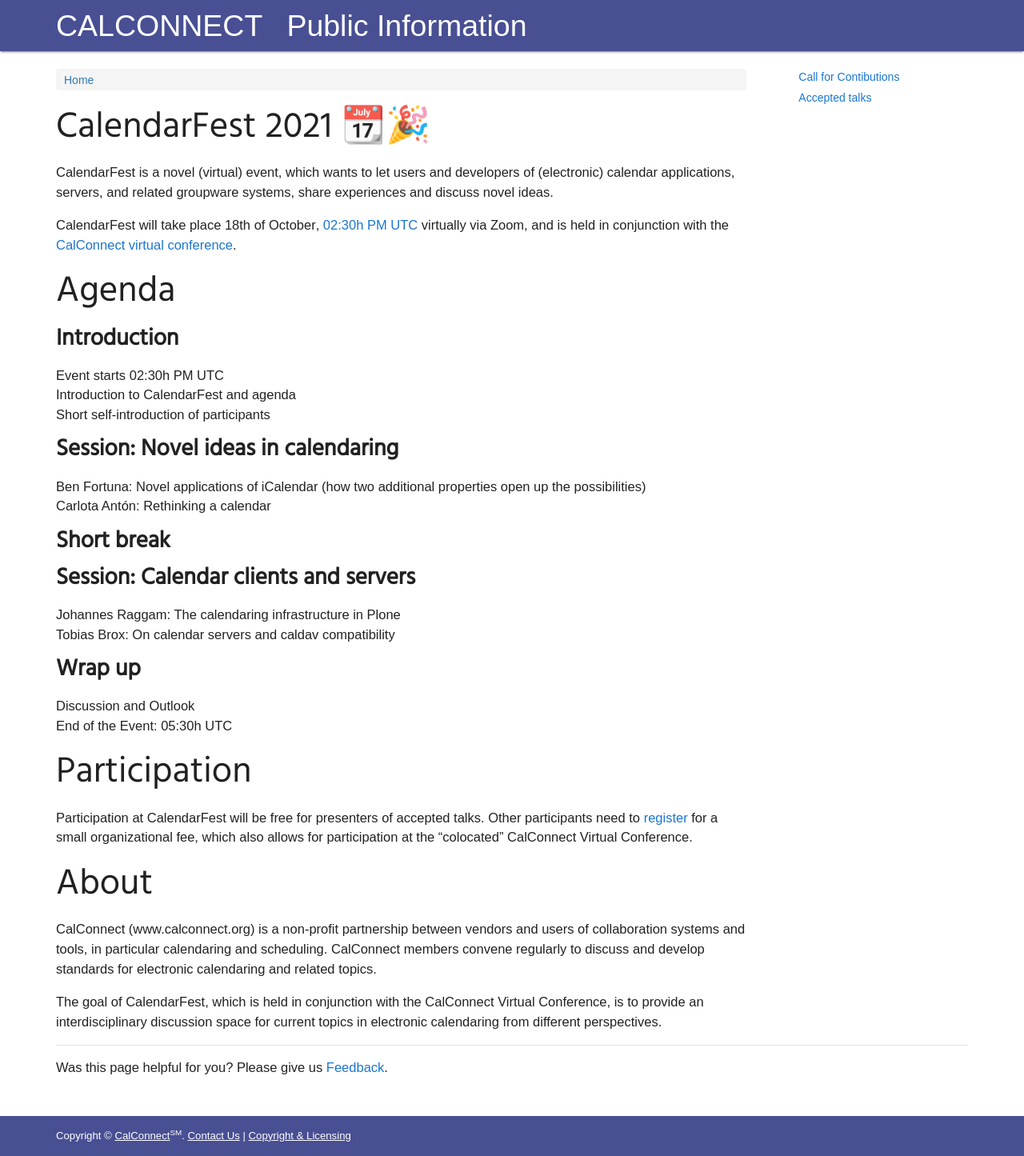
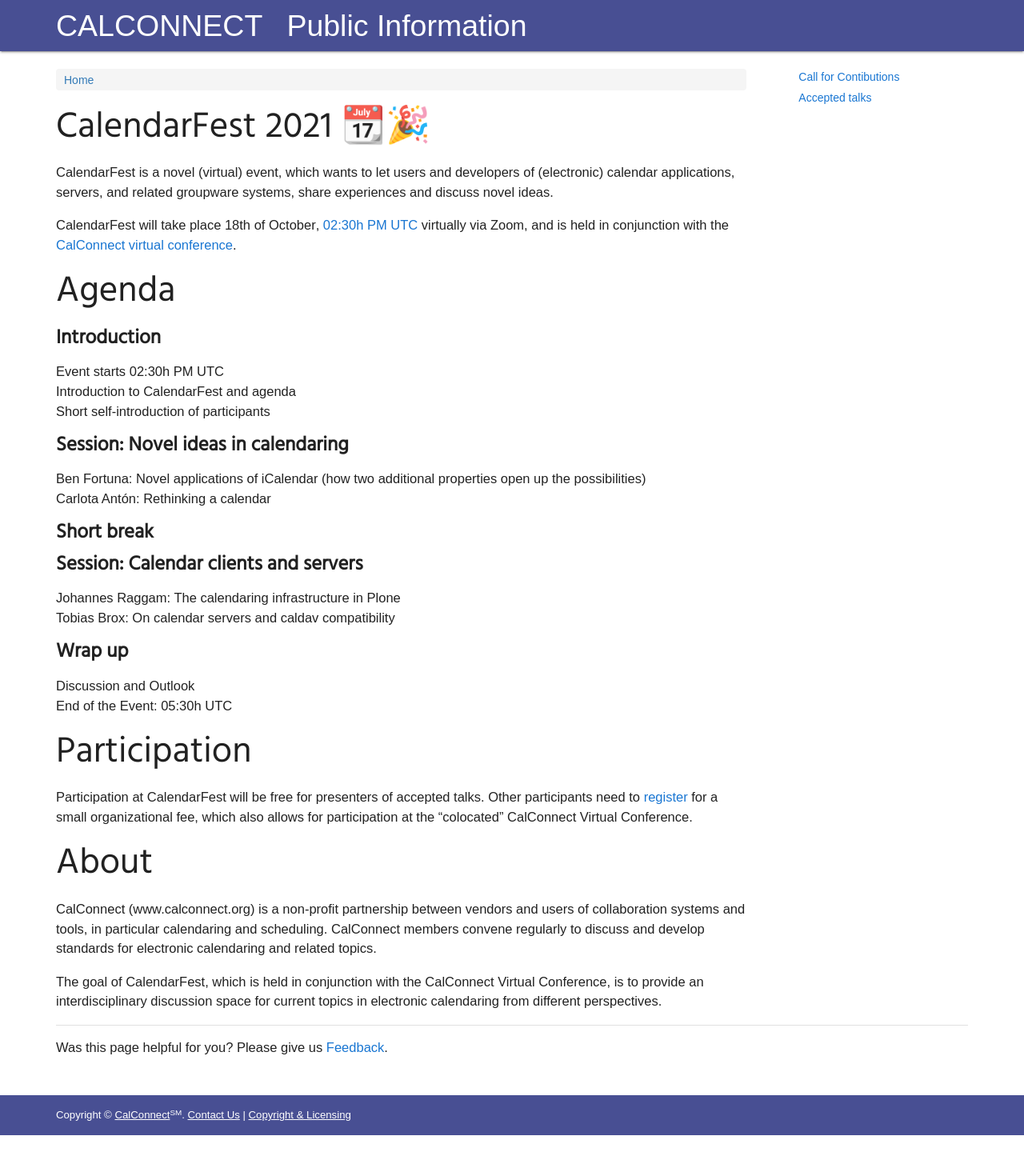
Before and after one commit to CalConnect/public, a Jekyll site: the page built from _pages/CalendarFest.md, in a window 1280 px wide. Shown: the whole page at 80% size. Built offline with Jekyll 4.4.1, drawn with Linux system fonts in a browser that asks for light colours; some web fonts are replaced; after the commit the page ends 1419 px from its top, so only the background shows below that.

```diff
--- a/_pages/CalendarFest.md
+++ b/_pages/CalendarFest.md
@@ -14,22 +14,22 @@ CalendarFest will take place **18th of October**, [02:30h PM UTC](https://www.ti
 
 # Agenda
 
-### Introduction
+#### Introduction
 * Event starts 02:30h PM UTC
 * Introduction to CalendarFest and agenda
 * Short self-introduction of participants
 
-### Session: Novel ideas in calendaring
+#### Session: Novel ideas in calendaring
 * Ben Fortuna: Novel applications of iCalendar (how two additional properties open up the possibilities)
 * Carlota Antón: Rethinking a calendar
 
-### Short break
+#### Short break
 
-### Session: Calendar clients and servers
+#### Session: Calendar clients and servers
 * Johannes Raggam: The calendaring infrastructure in Plone
 * Tobias Brox: On calendar servers and caldav compatibility
 
-### Wrap up
+#### Wrap up
 * Discussion and Outlook
 * End of the Event: 05:30h UTC
 
```
